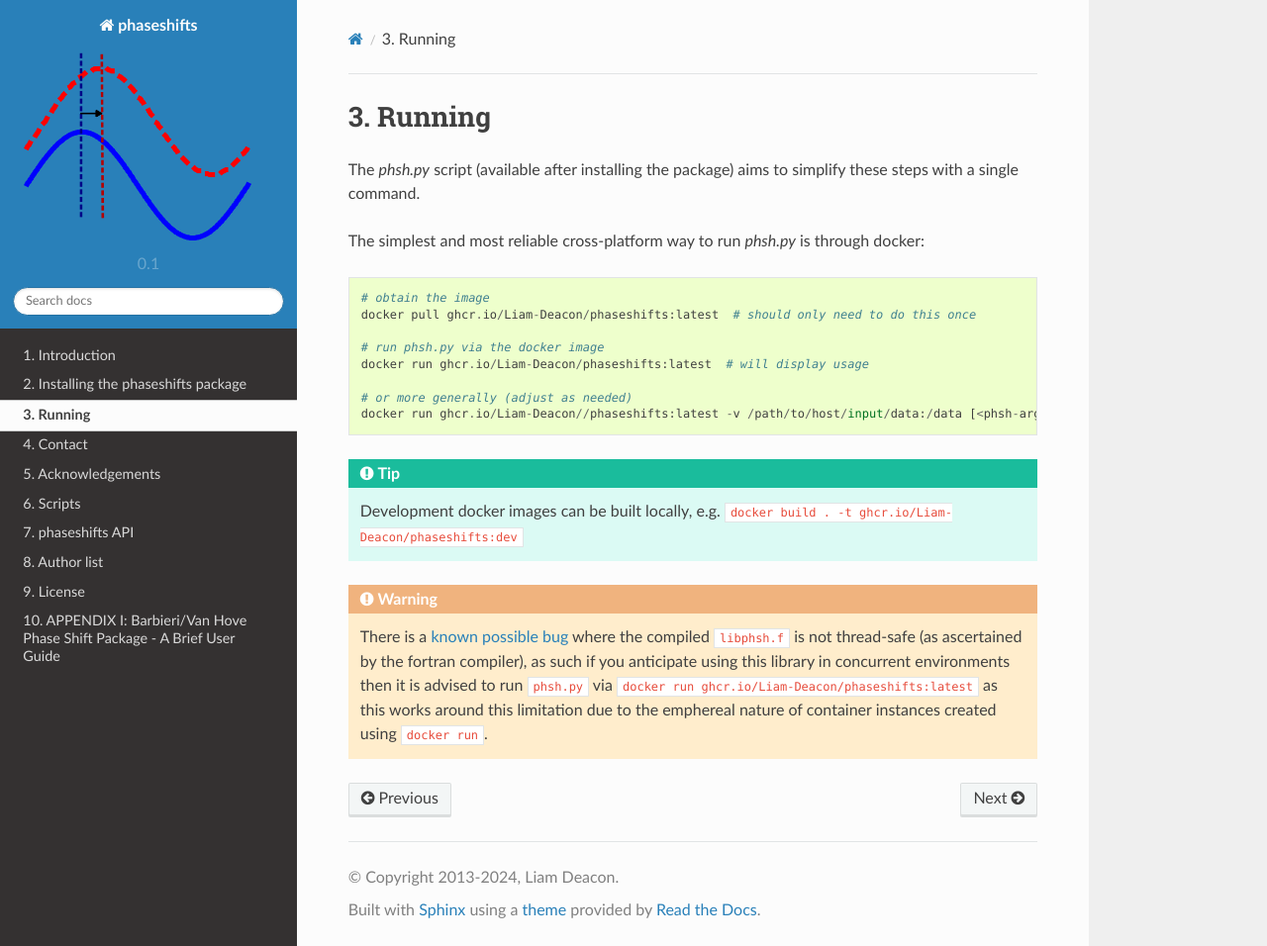
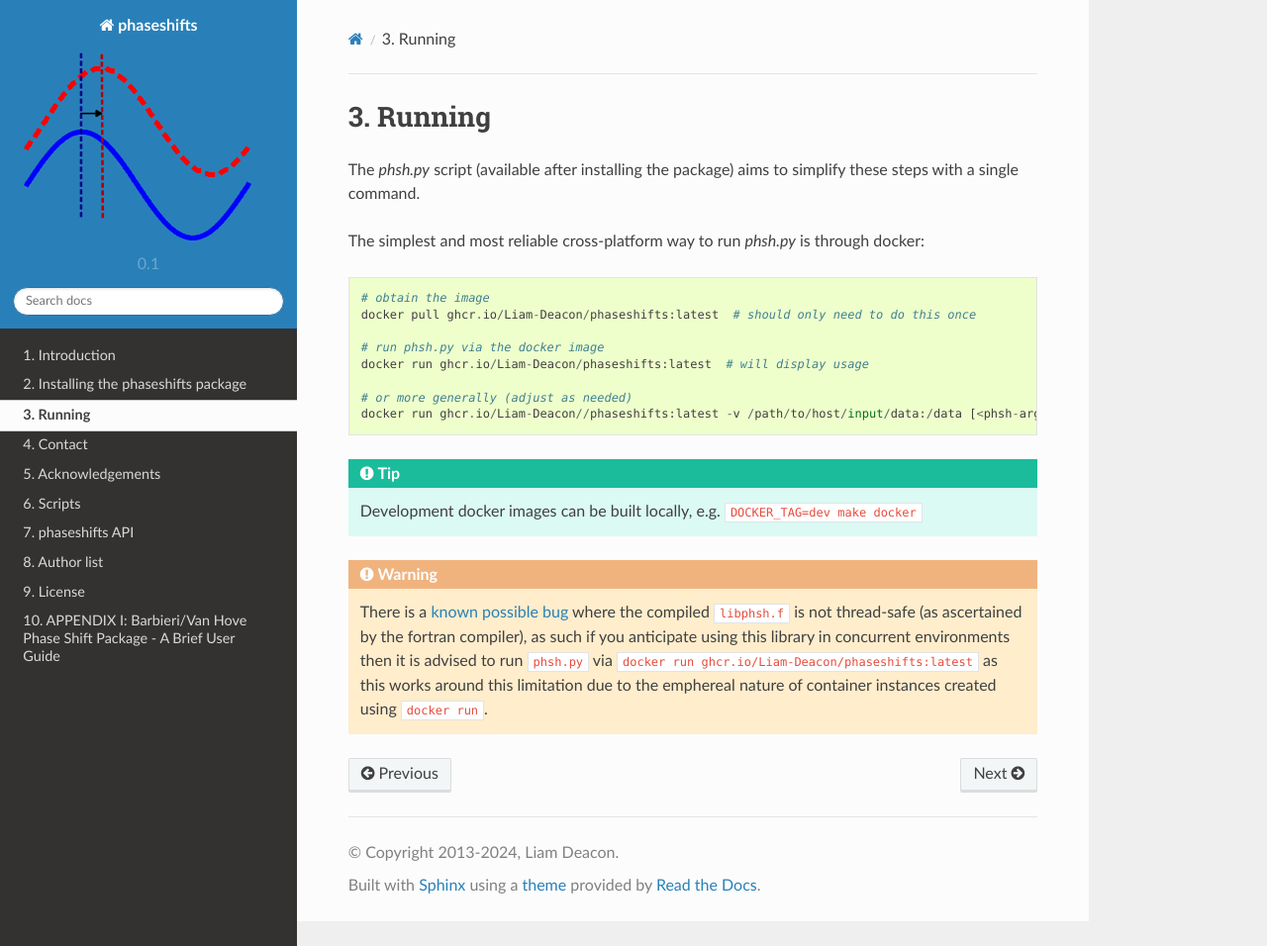
Before and after one commit to Liam-Deacon/phaseshifts, a Sphinx documentation site: the page built from docs/running.rst, in a window 1280 px wide and 956 px high. Shown: the whole window at 99% size. Built offline with Sphinx 7.4.7 and the Read the Docs theme 2.0.0, drawn with Linux system fonts in a browser that asks for light colours; formulas are drawn with MathJax 3.

Commit message:
fix: Move Dockerfile to dockerfiles/phaseshifts-phsh.dockerfile
- fixes #79

```diff
--- a/docs/running.rst
+++ b/docs/running.rst
@@ -20,7 +20,7 @@ The simplest and most reliable cross-platform way to run `phsh.py` is through do
 
 
 .. tip:: Development docker images can be built locally, e.g.
-         :code:`docker build . -t ghcr.io/Liam-Deacon/phaseshifts:dev`
+         :code:`DOCKER_TAG=dev make docker`
 
 .. warning:: There is a `known possible bug <https://github.com/Liam-Deacon/phaseshifts/issues/6>`_
              where the compiled ``libphsh.f`` is not thread-safe (as ascertained by the fortran compiler),
```
Also changed, not shown: README.md (+1 -1 lines), 4 other files.
